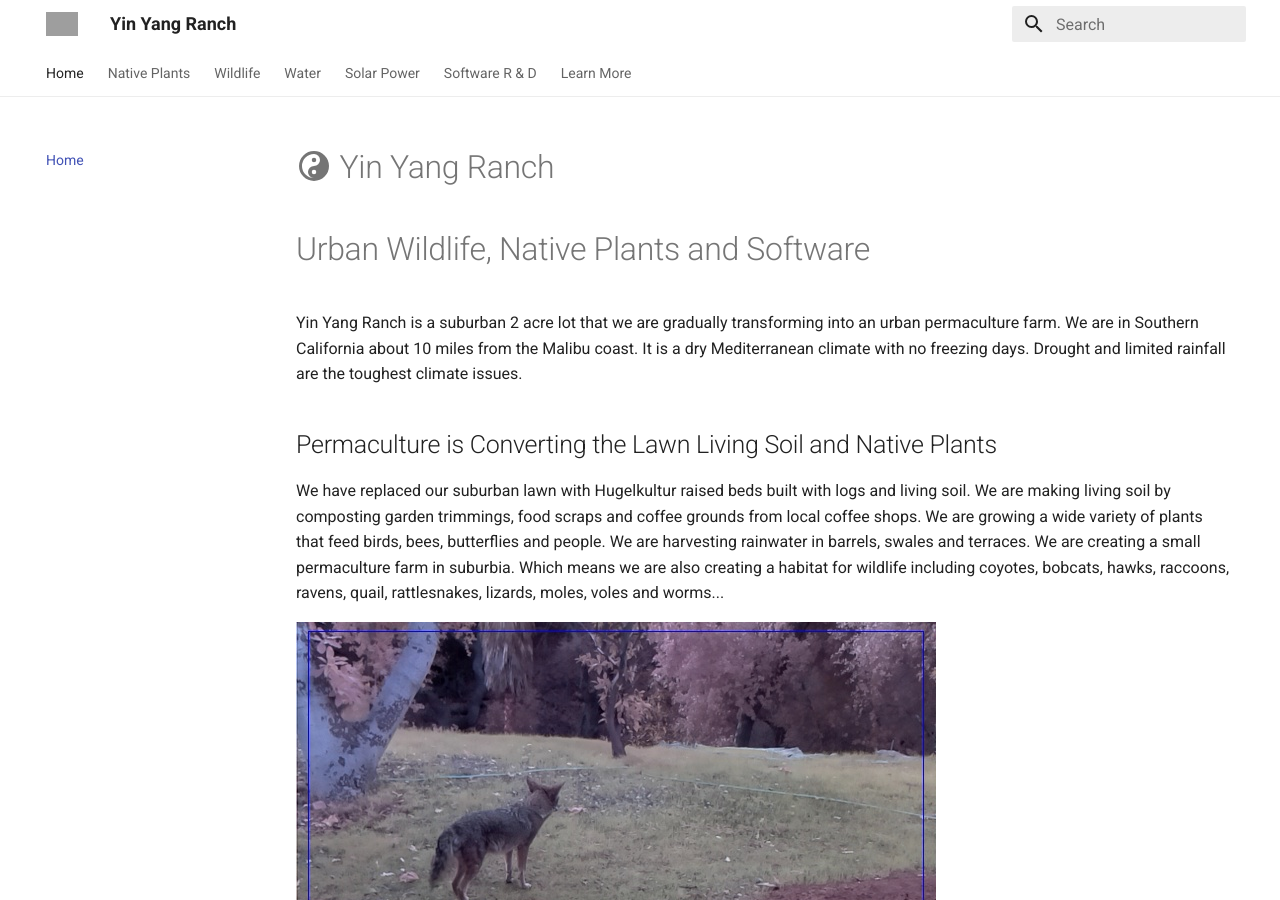
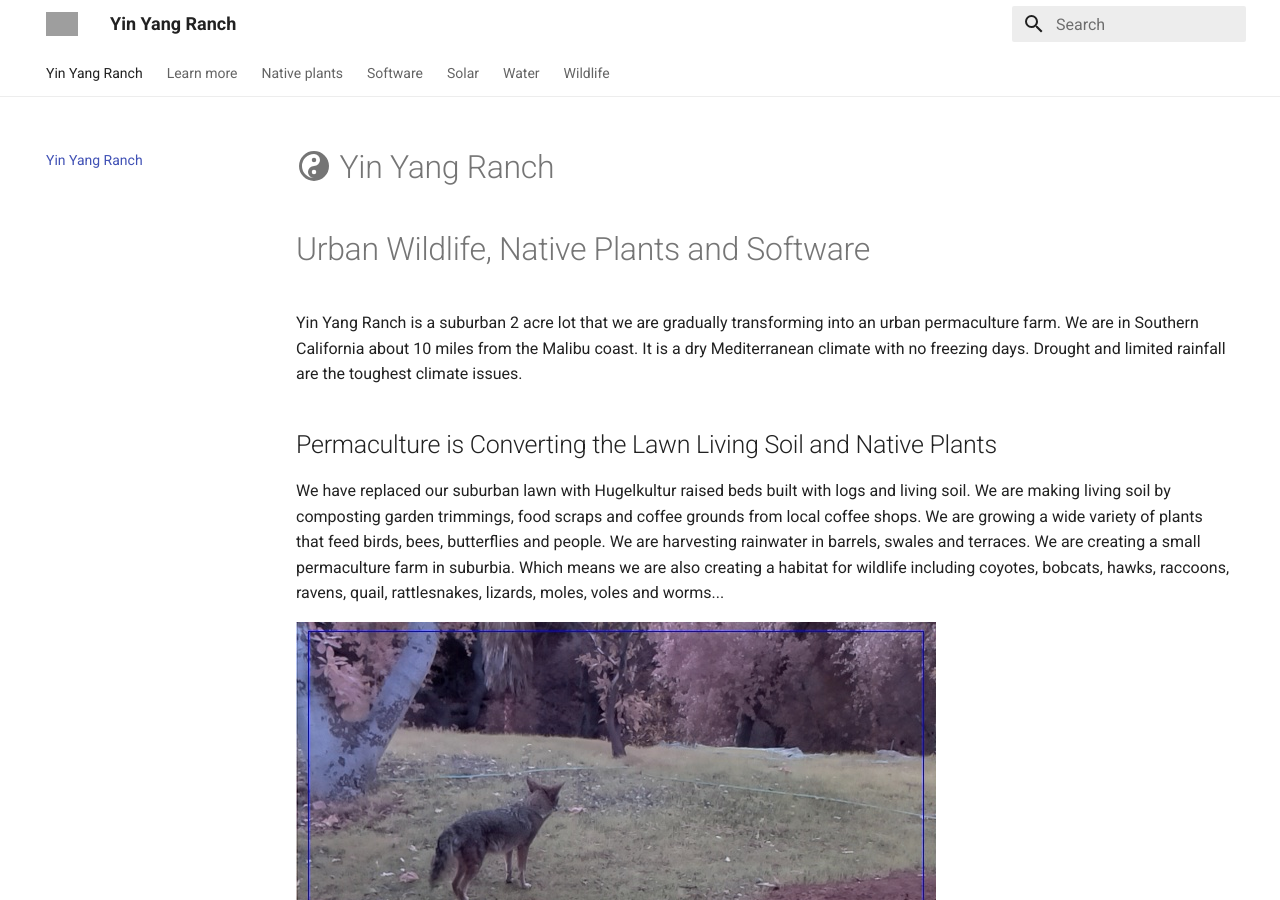
Before and after one commit to jeffbass/com-yin-yang-ranch, an MkDocs documentation site: the page built from docs/index.md, in a window 1280 px wide and 900 px high. Built offline with MkDocs 1.6.1 and Material for MkDocs 9.7.7, drawn with Linux system fonts in a browser that asks for light colours; some of the changed lines change nothing that is shown; grey boxes are pictures that could not be loaded.

Commit message:
Update settings

```diff
--- a/mkdocs.yml
+++ b/mkdocs.yml
@@ -25,21 +25,6 @@ theme:
 
 plugins:
   - search
-  - social
-
-extra:
-  social:
-    - icon: fontawesome/brands/github-alt
-      link: https://github.com/jeffbass
-
-nav:
-  - Home: index.md
-  - 'Native Plants': native-plants/
-  - Wildlife: wildlife/
-  - Water: water/
-  - 'Solar Power': solar/
-  - 'Software R & D': software/
-  - 'Learn More': learn-more/
 
 markdown_extensions:
   - pymdownx.highlight:
```
